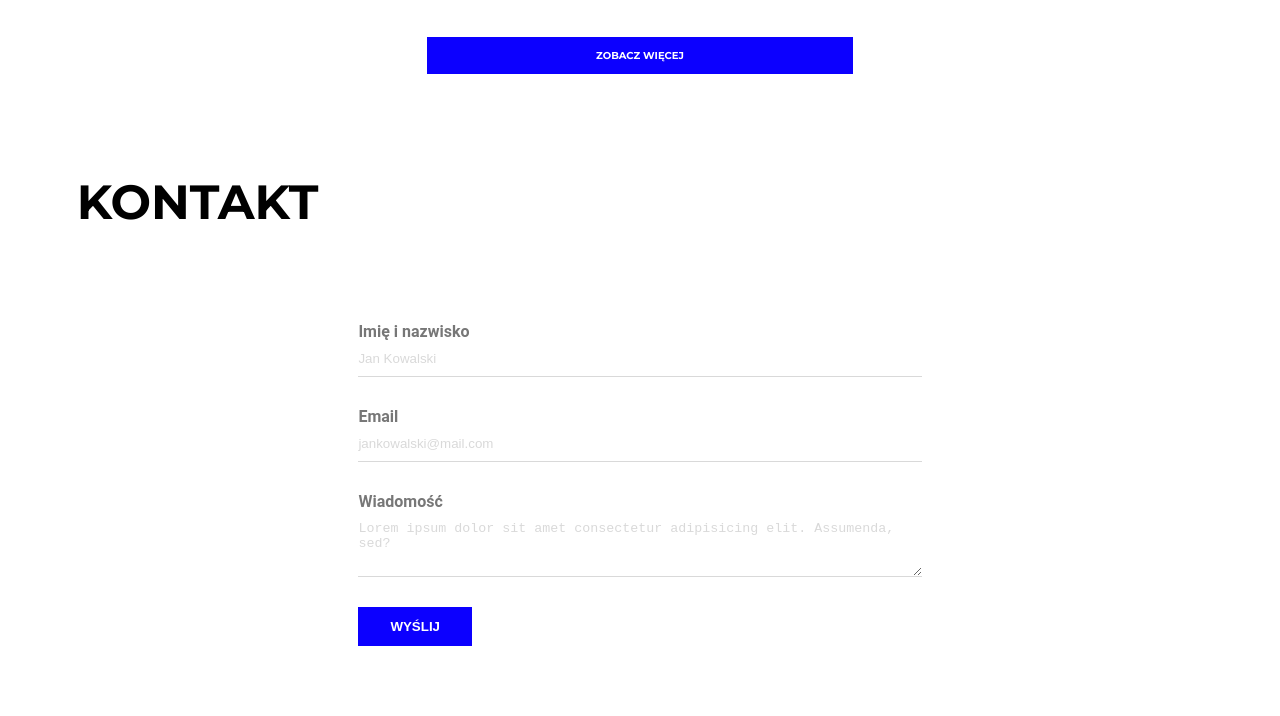
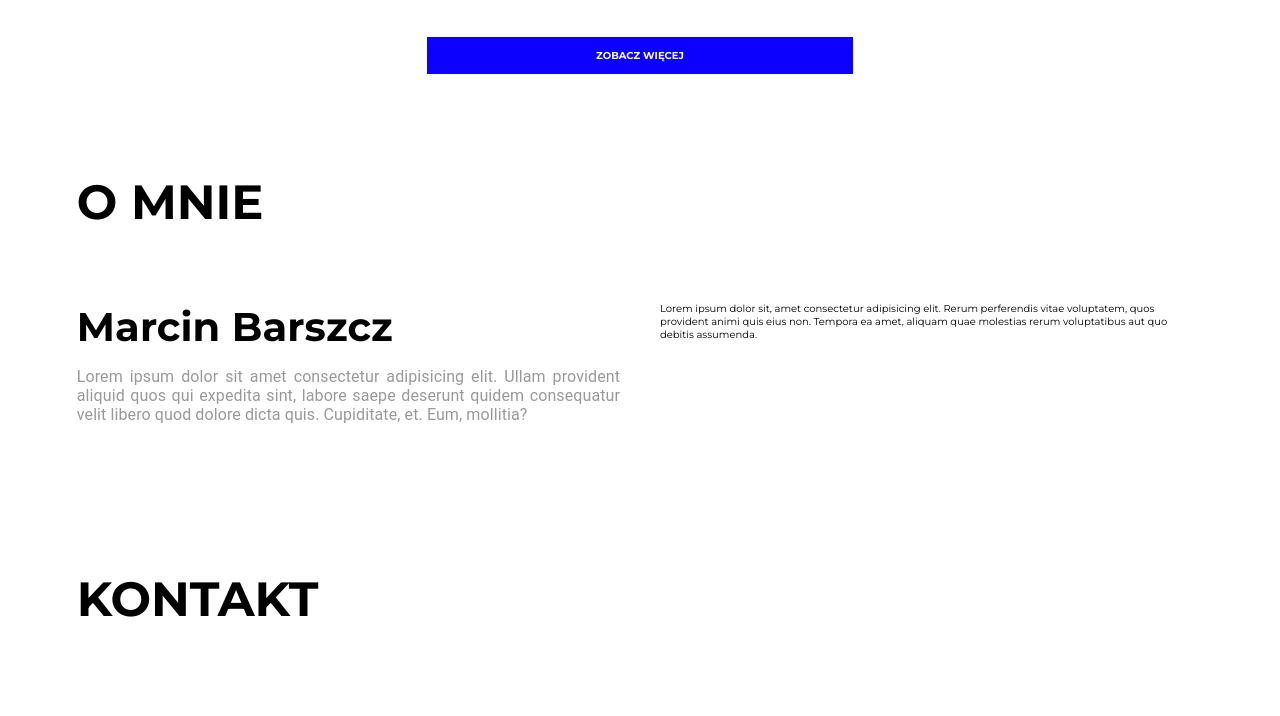
Before and after one commit to eincherjar/eincherjar, a Gatsby site: page / in a window 1280 px wide. Shown: the part 3065-3781 px from the top of the page. Built offline with nearby package versions, Linux system fonts and the light colour scheme; Gatsby itself is replaced by a stand-in of ours.

Commit message:
start about section

```diff
--- /dev/null
+++ b/src/components/about.js
@@ -0,0 +1,66 @@
+import React from "react"
+import styled from "styled-components"
+
+const StyledSection = styled.section`
+    padding: 5vh 0;
+    font-family: "Montserrat", sans-serif;
+    display: grid;
+    grid-template-columns: repeat(10, 1fr);
+    grid-gap: 4rem;
+    grid-template-rows: 1fr;
+    padding-bottom: 7rem;
+`
+
+const StyledTitle = styled.h2`
+    font-size: 4.8rem;
+    color: rgb(0, 0, 0);
+    font-weight: bold;
+    text-transform: uppercase;
+    line-height: 1.875rem;
+    text-align: left;
+    grid-column: 1 / 11;
+    margin-bottom: 5rem;
+
+    @media (max-width: 320px) {
+        text-align: center;
+    }
+`
+
+const StyledText = styled.div`
+    grid-column: 1 / 6;
+`
+
+const StyledH2 = styled.h2`
+    font-size: 4rem;
+    color: rgb(0, 0, 0);
+    font-weight: bold;
+    margin: 0;
+    letter-spacing: .1px;
+`
+
+const StyledH3 = styled.h3`
+    font-size: 1.6rem;
+    color: rgb(153, 153, 153);
+    padding: 0;
+    letter-spacing: .1px;
+    text-align: justify;
+    font-family: "Roboto";
+    font-weight: 400;
+`
+
+const StyledFeatures = styled.div`
+    grid-column: 6 / 11;
+    `
+
+const About = () => (
+    <StyledSection id="about">
+        <StyledTitle>O Mnie</StyledTitle>
+        <StyledText>
+            <StyledH2>Marcin Barszcz</StyledH2>
+            <StyledH3>Lorem ipsum dolor sit amet consectetur adipisicing elit. Ullam provident aliquid quos qui expedita sint, labore saepe deserunt quidem consequatur velit libero quod dolore dicta quis. Cupiditate, et. Eum, mollitia?</StyledH3>
+        </StyledText>
+        <StyledFeatures>Lorem ipsum dolor sit, amet consectetur adipisicing elit. Rerum perferendis vitae voluptatem, quos provident animi quis eius non. Tempora ea amet, aliquam quae molestias rerum voluptatibus aut quo debitis assumenda.</StyledFeatures>
+    </StyledSection>
+)
+
+export default About
--- a/src/components/contact.js
+++ b/src/components/contact.js
@@ -24,7 +24,7 @@ const StyledTitle = styled.h2`
 `
 
 const StyledForm = styled.form`
-    width: 50%;
+    width: 70%;
     margin: 7rem 0;
 
     @media (max-width: 320px) {
--- a/src/components/main.js
+++ b/src/components/main.js
@@ -1,11 +1,13 @@
 import React from "react"
 import Portfolio from "./portfolio"
 import Contact from "./contact"
+import About from "./about"
 
 
 const Main = () => (
     <main>
         <Portfolio />
+        <About />
         <Contact />
     </main>
 )
```
